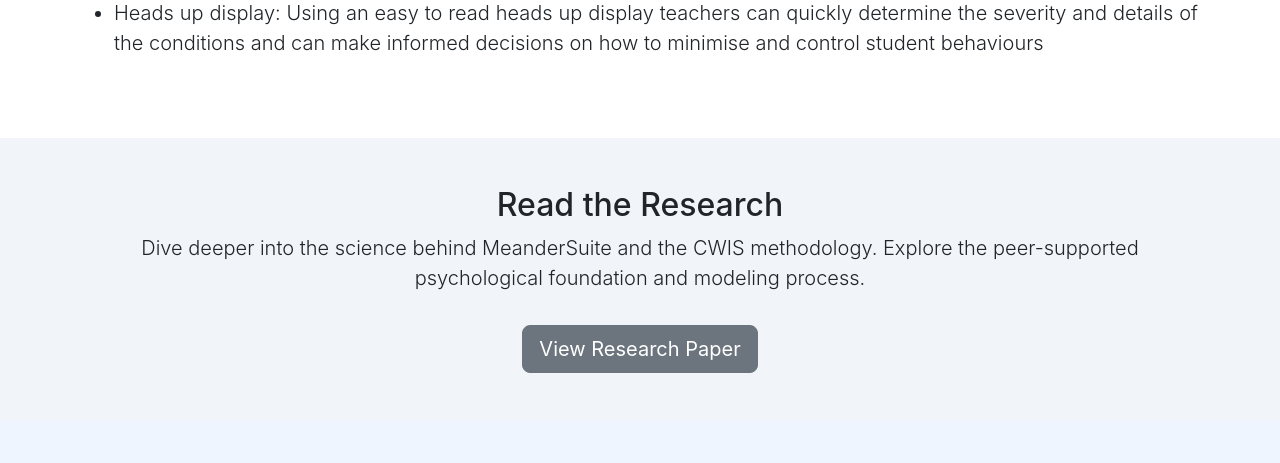
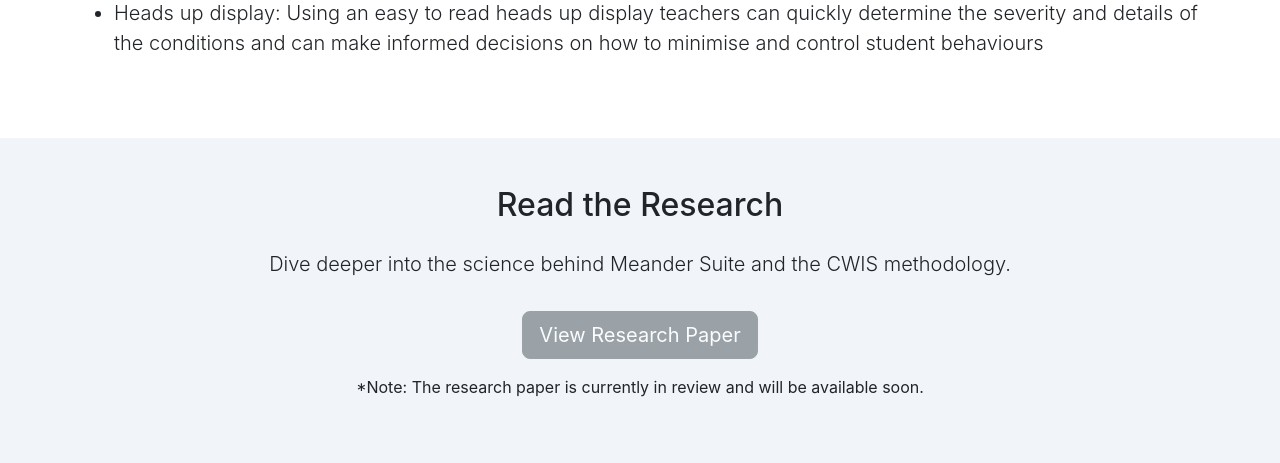
Before and after one commit to lachietech/Personal-Website, a Flask app: page /meandersuite in a window 1280 px wide. Shown: the part 1485-1948 px from the top of the page. Before the commit the page ends 1858 px from the top, so only its background shows below. Run offline with Flask 3, Linux system fonts and the light colour scheme; some libraries are stand-ins or nearby versions.

Commit message:
Update MS1 + restyle

```diff
--- a/templates/meandersuiteprerelease/mainfiles/index.html
+++ b/templates/meandersuiteprerelease/mainfiles/index.html
@@ -112,8 +112,9 @@
         <section class="research-paper text-center">
             <div class="container">
                 <h2>Read the Research</h2>
-                <p class="lead">Dive deeper into the science behind MeanderSuite and the CWIS methodology. Explore the peer-supported psychological foundation and modeling process.</p>
-                <a href="/static/docs/CWIS_Research_Paper.pdf" class="btn btn-secondary btn-lg mt-3" target="_blank">View Research Paper</a>
+                <p class="lead mt-4">Dive deeper into the science behind Meander Suite and the CWIS methodology.</p>
+                <a href="/static/docs/CWIS_Research_Paper.pdf" class="btn disabled btn-secondary btn-lg mt-3" target="_blank">View Research Paper</a>
+                <p class="mt-3">*Note: The research paper is currently in review and will be available soon.</p>
             </div>
         </section>
         <script src="https://cdn.jsdelivr.net/npm/bootstrap@5.3.3/dist/js/bootstrap.bundle.min.js" integrity="sha384-YvpcrYf0tY3lHB60NNkmXc5s9fDVZLESaAA55NDzOxhy9GkcIdslK1eN7N6jIeHz" crossorigin="anonymous"></script>
```
